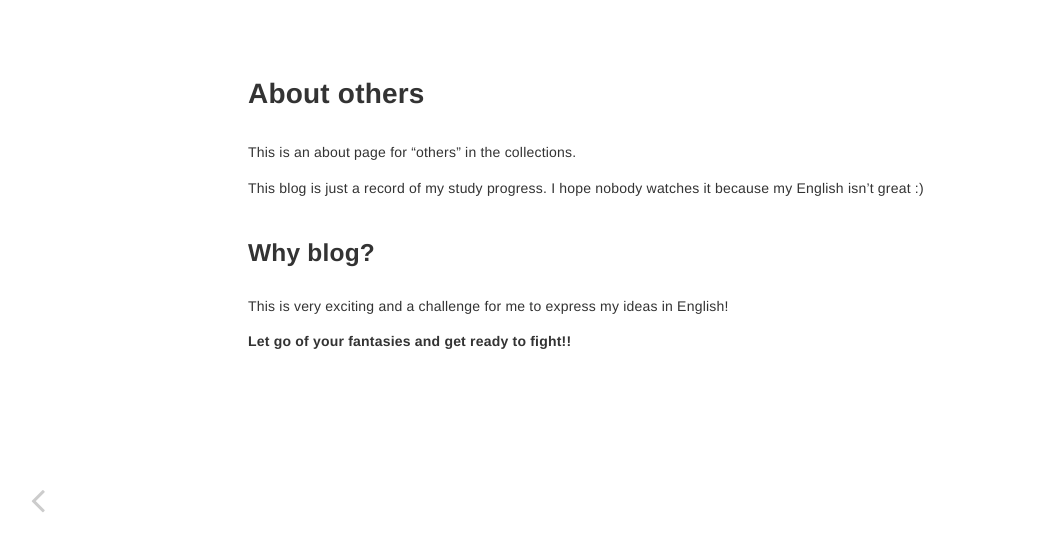
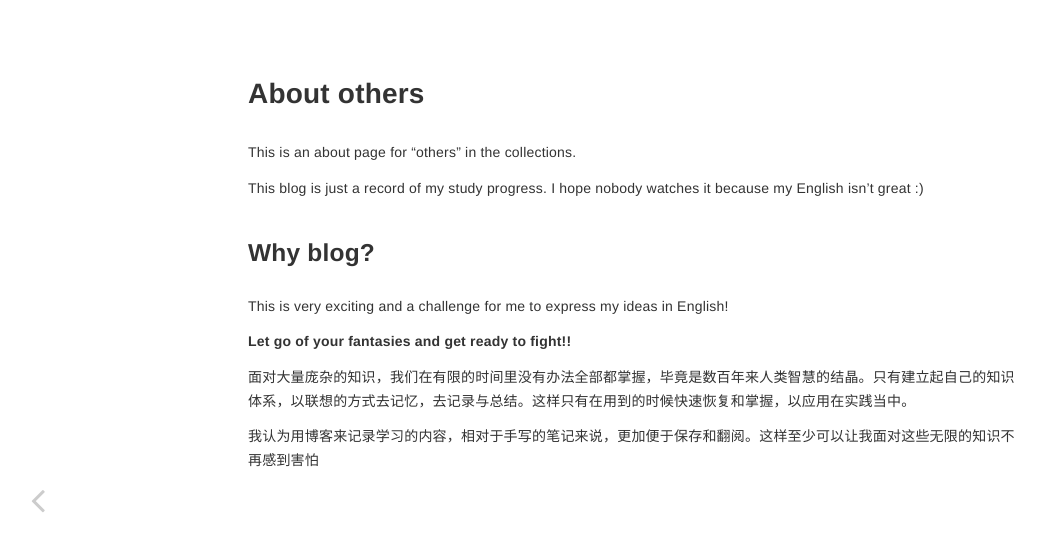
Before and after one commit to YooyoJin/yooyojin.github.io, a Jekyll site: the page built from _others/about.md, in a window 1280 px wide. Shown: the top 551 px of the page, without its empty margins (7-1052 px from the left). Built offline with Jekyll 4.4.1, drawn with Linux system fonts in a browser that asks for light colours.

Commit message:
<fix> 更新博客内容

```diff
--- a/_others/about.md
+++ b/_others/about.md
@@ -15,3 +15,7 @@ This blog is just a record of my study progress. I hope nobody watches it becaus
 This is very exciting and a challenge for me to express my ideas in English!
 
 **Let go of your fantasies and get ready to fight!!**
+
+面对大量庞杂的知识，我们在有限的时间里没有办法全部都掌握，毕竟是数百年来人类智慧的结晶。只有建立起自己的知识体系，以联想的方式去记忆，去记录与总结。这样只有在用到的时候快速恢复和掌握，以应用在实践当中。
+
+我认为用博客来记录学习的内容，相对于手写的笔记来说，更加便于保存和翻阅。这样至少可以让我面对这些无限的知识不再感到害怕
```
Also changed, not shown: _posts/2024-11-07-web_site_inclusion.md (+4 -0 lines), assets/gitbook/images/yjtp.png (deleted).
